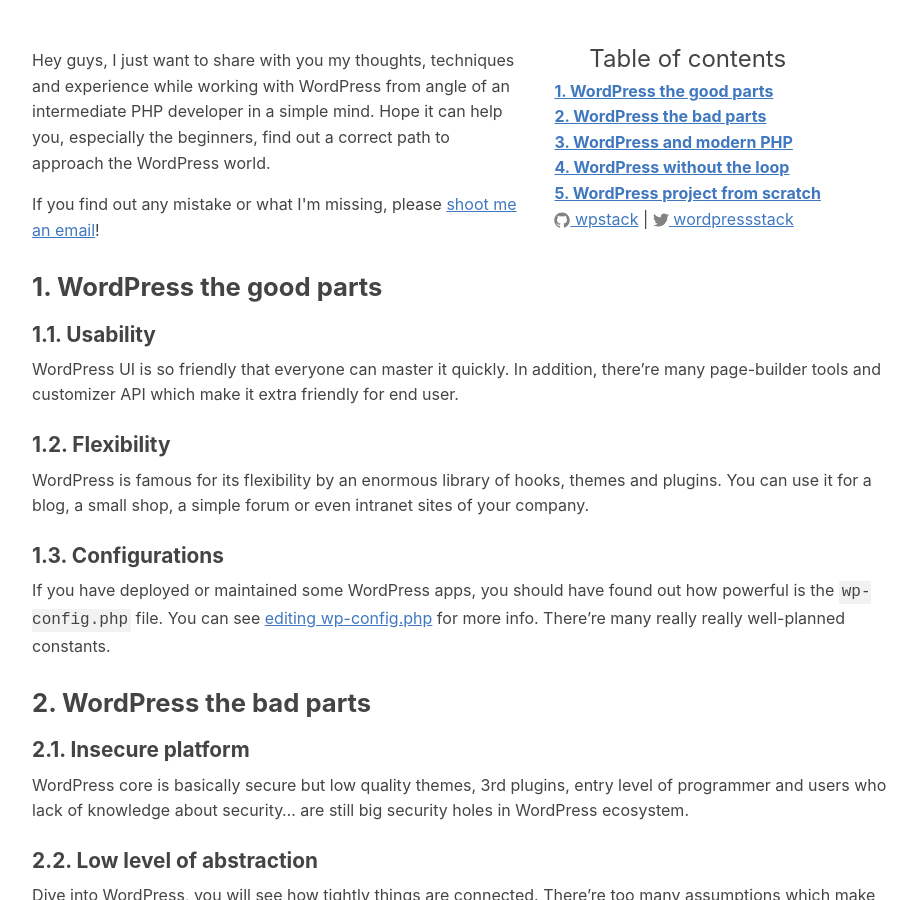
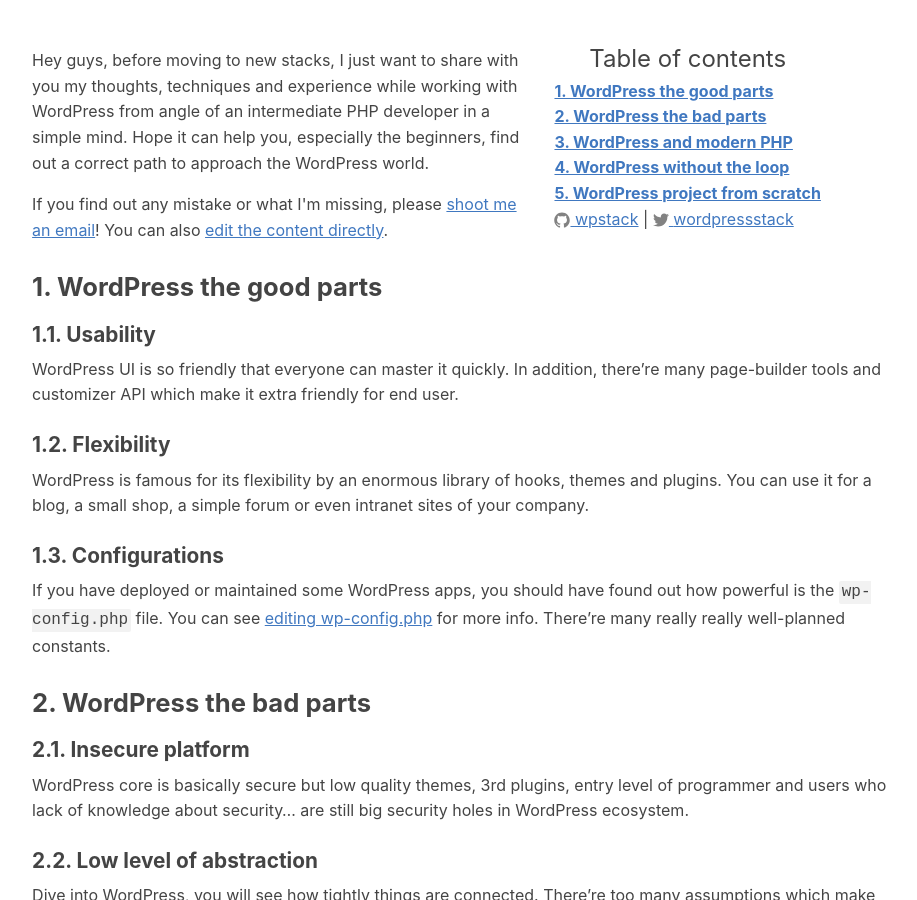
Before and after one commit to wpstack/wpstack.github.io, a Jekyll site: the page built from homepage.md, in a window 1280 px wide and 900 px high. Shown: the whole window, without its empty margins (175-1092 px from the left). Built offline with Jekyll 4.4.1, drawn with Linux system fonts in a browser that asks for light colours.

Commit message:
initial commit

```diff
--- a/homepage.md
+++ b/homepage.md
@@ -3,8 +3,8 @@ layout: page
 ---
 <div class="ofa">
   <div class="cx7 fleft">
-    <p>Hey guys, I just want to share with you my thoughts, techniques and experience while working with WordPress from angle of an intermediate PHP developer in a simple mind. Hope it can help you, especially the beginners, find out a correct path to approach the WordPress world.</p>
-    <p>If you find out any mistake or what I'm missing, please <a href="mailto:wordpressstack@gmail.com?Subject=WordPress%20Stack">shoot me an email</a>!</p>
+    <p>Hey guys, before moving to new stacks, I just want to share with you my thoughts, techniques and experience while working with WordPress from angle of an intermediate PHP developer in a simple mind. Hope it can help you, especially the beginners, find out a correct path to approach the WordPress world.</p>
+    <p>If you find out any mistake or what I'm missing, please <a href="mailto:wordpressstack@gmail.com?Subject=WordPress%20Stack">shoot me an email</a>! You can also <a href="https://github.com/wpstack/wpstack.github.io/edit/master/homepage.md">edit the content directly</a>.</p>
   </div>
   <div class="cx5 fright">
     <table>
```
